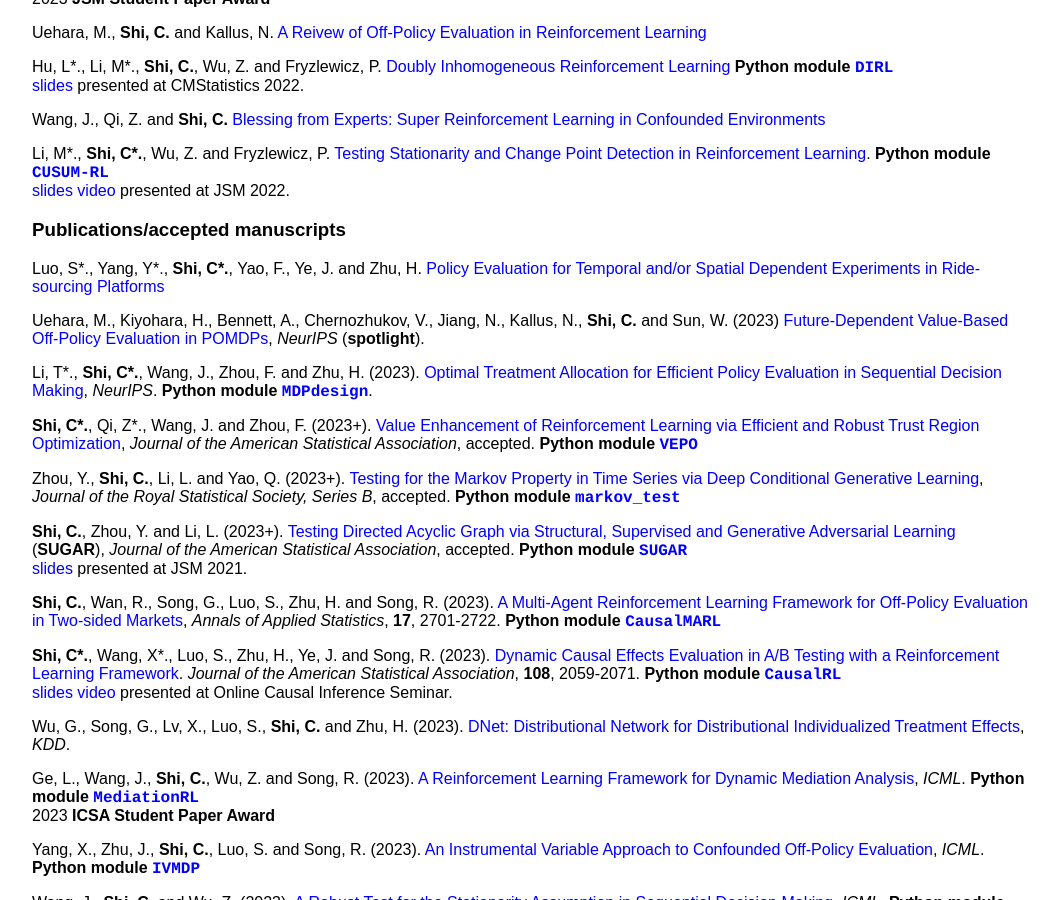
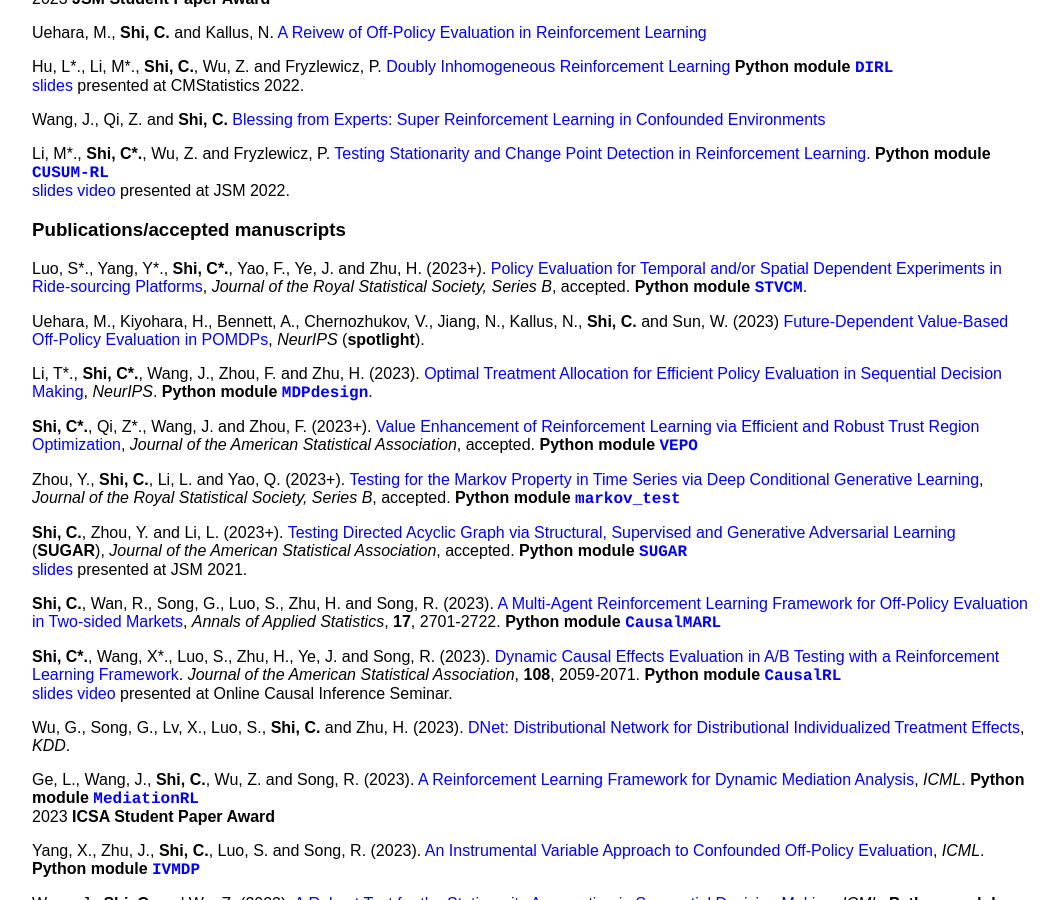
Before and after one commit to callmespring/callmespring.github.io, a Jekyll site: the page built from publication.md, in a window 1280 px wide and 900 px high, scrolled down 409 px. Shown: the whole window, without its empty margins (108-1166 px from the left). Built offline with Jekyll 4.4.1, drawn with Linux system fonts in a browser that asks for light colours.

Commit message:
Update publication.md

```diff
--- a/publication.md
+++ b/publication.md
@@ -37,7 +37,7 @@
 
 ### Publications/accepted manuscripts
 
-Luo, S\*., Yang, Y\*., **Shi, C\*.**, Yao, F., Ye, J. and Zhu, H. [Policy Evaluation for Temporal and/or Spatial Dependent Experiments in Ride-sourcing Platforms](https://arxiv.org/pdf/2202.10887.pdf)
+Luo, S\*., Yang, Y\*., **Shi, C\*.**, Yao, F., Ye, J. and Zhu, H. (2023+). [Policy Evaluation for Temporal and/or Spatial Dependent Experiments in Ride-sourcing Platforms](https://arxiv.org/pdf/2202.10887.pdf), _Journal of the Royal Statistical Society, Series B_, accepted. **Python module** [<span style="font-family:courier;">**STVCM**</span>](https://github.com/anneyang0060/STVCM).
 
 Uehara, M., Kiyohara, H., Bennett, A., Chernozhukov, V., Jiang, N., Kallus, N., **Shi, C.** and Sun, W. (2023) [Future-Dependent Value-Based Off-Policy Evaluation in POMDPs](https://arxiv.org/pdf/2207.13081.pdf), _NeurIPS_ (**spotlight**).
 
```
